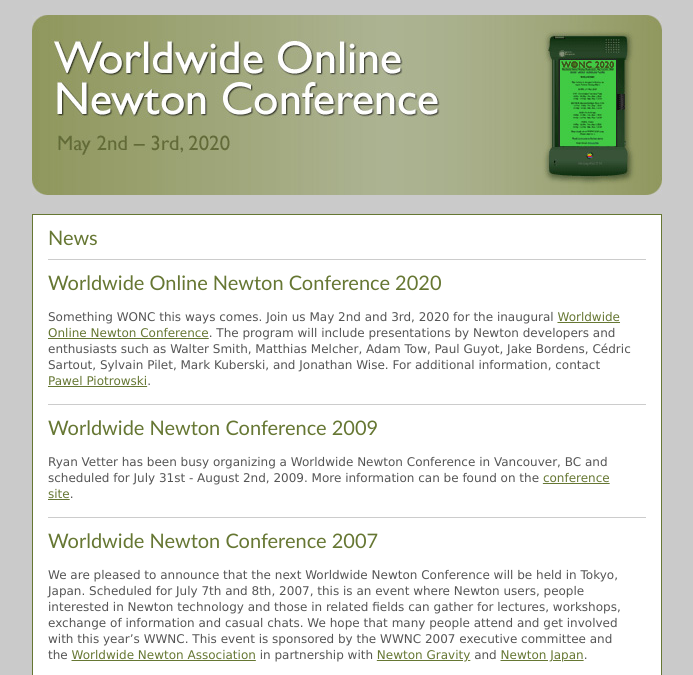
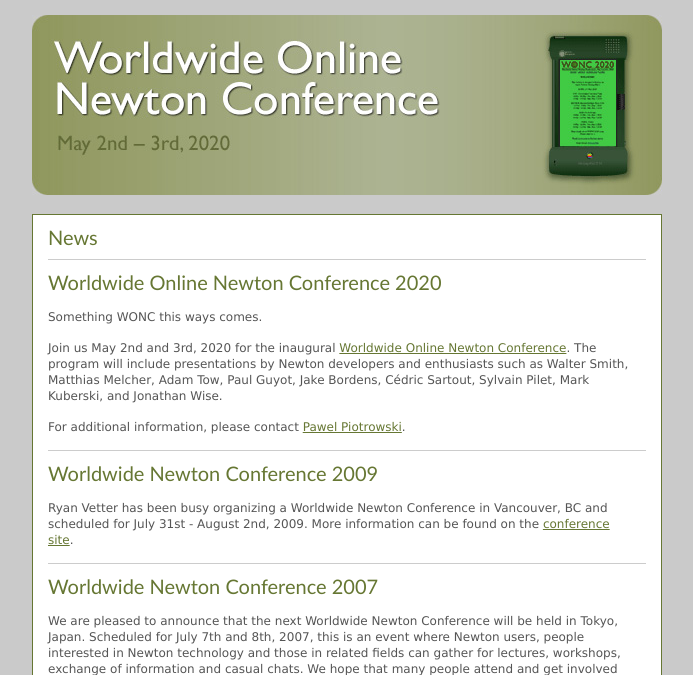
Before and after one commit to splorp/wwnc, a PHP site: page / in a window 1280 px wide. Shown: the top 675 px of the page, without its empty margins (293-986 px from the left). Run offline with PHP 8.4, Linux system fonts and the light colour scheme.

Commit message:
Minor formatting edits

```diff
--- a/wwnc.newtontalk.net/index.php
+++ b/wwnc.newtontalk.net/index.php
@@ -22,7 +22,9 @@
 
 				<div class="chunk">
 				<h1>Worldwide Online Newton Conference 2020</h1>
-				<p>Something WONC this ways comes. Join us May 2nd and 3rd, 2020 for the inaugural <a href="http://wwnc.online/">Worldwide Online Newton Conference</a>. The program will include presentations by Newton developers and enthusiasts such as Walter Smith, Matthias Melcher, Adam Tow, Paul Guyot, Jake Bordens, Cédric Sartout, Sylvain Pilet, Mark Kuberski, and Jonathan Wise. For additional information, contact <a href="mailto:contact@wwnc.online">Pawel Piotrowski</a>.
+				<p>Something WONC this ways comes.</p>
+				<p>Join us May 2nd and 3rd, 2020 for the inaugural <a href="http://wwnc.online/">Worldwide Online Newton Conference</a>. The program will include presentations by Newton developers and enthusiasts such as Walter Smith, Matthias Melcher, Adam Tow, Paul Guyot, Jake Bordens, Cédric Sartout, Sylvain Pilet, Mark Kuberski, and Jonathan Wise.</p>
+				<p>For additional information, please contact <a href="mailto:contact@wwnc.online">Pawel Piotrowski</a>.
 				</div>
 
 				<div class="chunk">
```
